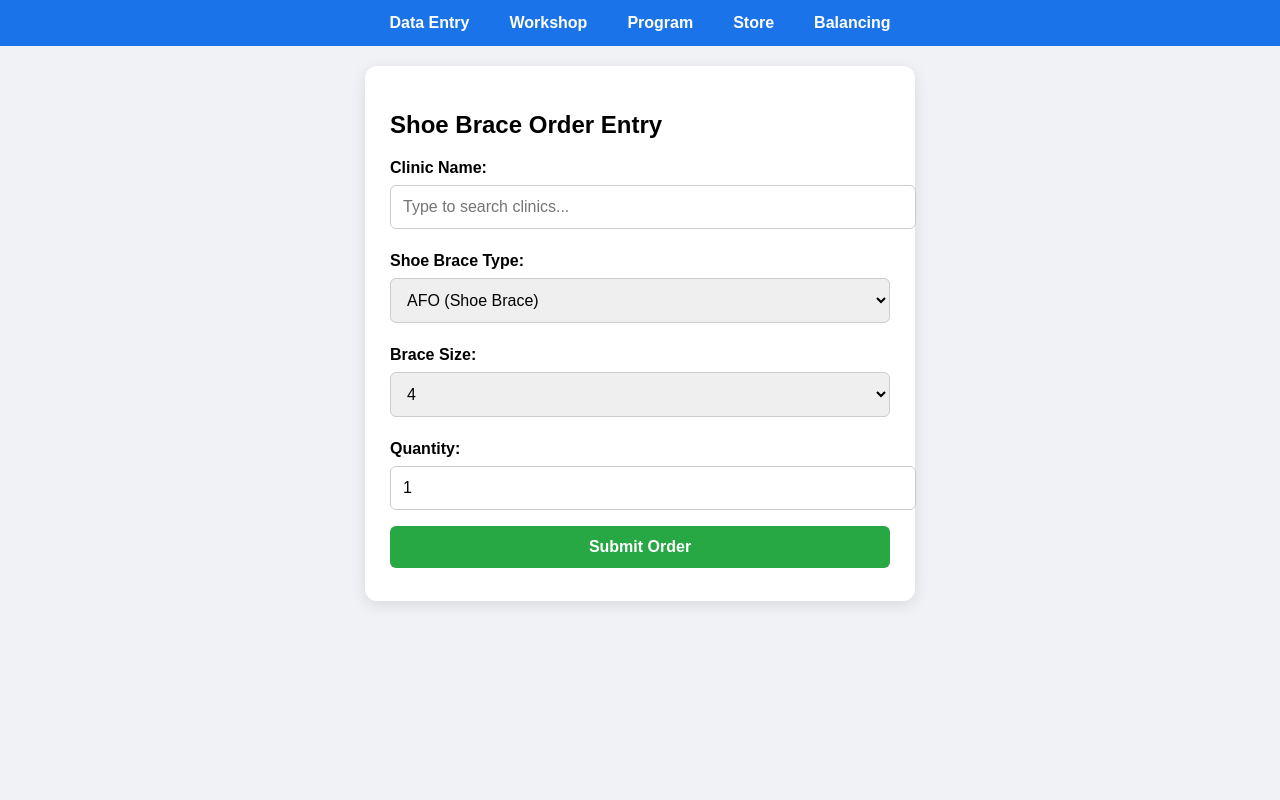
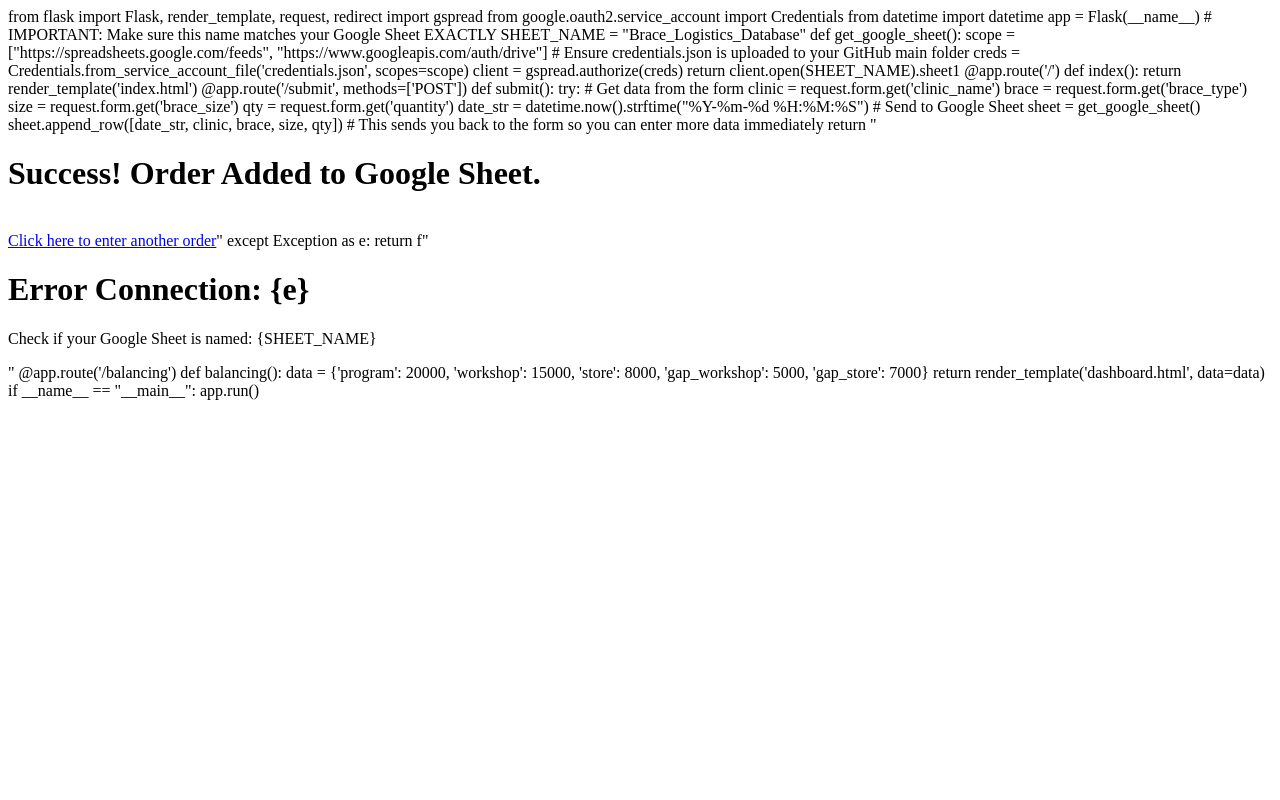
Before and after one commit to logistics-max/brace-flow, a Flask app: page / in a window 1280 px wide. Run offline with Flask 3, Linux system fonts and the light colour scheme.

Commit message:
Update index.html

```diff
--- a/templates/index.html
+++ b/templates/index.html
@@ -1,91 +1,47 @@
-<!DOCTYPE html>
-<html>
-<head>
-    <title>Brace Logistics System</title>
-    <meta name="viewport" content="width=device-width, initial-scale=1">
-    <style>
-        body { font-family: sans-serif; margin: 0; background-color: #f0f2f5; }
-        .navbar { background-color: #1a73e8; overflow: hidden; display: flex; justify-content: center; }
-        .navbar a { color: white; padding: 14px 20px; text-decoration: none; font-weight: bold; }
-        .navbar a:hover { background-color: #0056b3; }
-        .card { background: white; padding: 25px; border-radius: 12px; box-shadow: 0 4px 15px rgba(0,0,0,0.1); max-width: 500px; margin: 20px auto; }
-        label { font-weight: bold; display: block; margin-top: 15px; }
-        input, select, button { width: 100%; padding: 12px; margin: 8px 0; border-radius: 6px; border: 1px solid #ccc; font-size: 16px; }
-        button { background-color: #28a745; color: white; border: none; font-weight: bold; cursor: pointer; }
-    </style>
-</head>
-<body>
-    <div class="navbar">
-        <a href="/">Data Entry</a>
-        <a href="/workshop">Workshop</a>
-        <a href="/program">Program</a>
-        <a href="/store">Store</a>
-        <a href="/balancing">Balancing</a>
-    </div>
+from flask import Flask, render_template, request, redirect
+import gspread
+from google.oauth2.service_account import Credentials
+from datetime import datetime
 
-    <div class="card">
-        <h2>Shoe Brace Order Entry</h2>
-        <form action="/submit" method="POST">
-            <label>Clinic Name:</label>
-            <input list="clinics" name="clinic_name" placeholder="Type to search clinics..." required>
-            <datalist id="clinics">
-                <option value="Abala/Mohammed Akle Memorial Hospital"><option value="Abebech Gobena MCH Hospital">
-                <option value="Adama Referral Hospital"><option value="Adare General Hospital/Busulo">
-                <option value="Addigrat Hospital"><option value="Adola Hospital">
-                <option value="Alert Comprehensive Hospital"><option value="Ambo Hospital">
-                <option value="Arbaminch Physical Rehabilitation Center"><option value="Asossa Hospital">
-                <option value="Assela Referral Hospital+PRC"><option value="Bale Goba Hospital">
-                <option value="Black Lion Hospital"><option value="Bona"><option value="Bonga">
-                <option value="Bule Hora"><option value="Chero Zonal Hospital">
-                <option value="CURE Hospital Addis Ababa"><option value="Debark General Hospital">
-                <option value="Debere Birhane Referral Hospital"><option value="Debre Markos Hospital">
-                <option value="Debre Tabor Hospital"><option value="Deder Hospital">
-                <option value="Dembi Dollo"><option value="Dessie Physical Rehabilitation Center">
-                <option value="Dessie Referral Hospital"><option value="Dilla University Referral Hospital">
-                <option value="Dubti Referral Hospital"><option value="Felege Hiwot Hospital Bahirdar">
-                <option value="Filtu General Hospital"><option value="Finote Selam Hospital">
-                <option value="Gambela Referral Hospital"><option value="Gelemso General Hospital">
-                <option value="Gimbi and Ayra"><option value="Gode Hospital">
-                <option value="Gondar University Hospital"><option value="Grarbet Hospital Butajira">
-                <option value="Halaba Hospital"><option value="Hawassa Referral Hospital">
-                <option value="Hiwot Fana Hospital Harrer"><option value="Injibara Hospital">
-                <option value="Jimma University Hospital"><option value="Jinka Hospital">
-                <option value="Karamara/Jigjiga Referral Hospital + PRC"><option value="Kemise General Hospital">
-                <option value="Konso"><option value="Lemlem Karl Hospital Maichew">
-                <option value="Mekelle Referral Hospital"><option value="Metu Kari Referral Hospital">
-                <option value="Mizan Tepi University Hospital"><option value="Moyale Hospital/Ginir">
-                <option value="Nekemt Referral Hospital"><option value="Nigist Heleni Hospital Hossana">
-                <option value="Sabian General Hospital Dire Dawa"><option value="Sawola General Hospital">
-                <option value="Selale Specialized Hospital"><option value="Shambu">
-                <option value="Shashemene General Hospital"><option value="St. Mary Hospital/Axum">
-                <option value="St. Paul Abet Hospital"><option value="St. Peters Specialized Hospital">
-                <option value="Suhul Hospital"><option value="Tirunesh Beijing General Hospital">
-                <option value="Woldiya Specialized Hospital"><option value="Wolaita Sodo University Hospital">
-                <option value="Wolkite University Hospital"><option value="Wolliso Hospital">
-                <option value="Worabe Specialized Hospital"><option value="Yeka Kotebe Hospital/Zewditu">
-                <option value="Yirgalem Hospital">
-            </datalist>
+app = Flask(__name__)
 
-            <label>Shoe Brace Type:</label>
-            <select name="brace_type">
-                <option value="AFO (Shoe Brace)">AFO (Shoe Brace)</option>
-                <option value="KAFO (Shoe Brace)">KAFO (Shoe Brace)</option>
-            </select>
+# IMPORTANT: Make sure this name matches your Google Sheet EXACTLY
+SHEET_NAME = "Brace_Logistics_Database"
 
-            <label>Brace Size:</label>
-            <select name="brace_size">
-                <option value="4">4</option><option value="5">5</option><option value="6">6</option>
-                <option value="7">7</option><option value="8">8</option><option value="9">9</option>
-                <option value="10">10</option><option value="11">11</option><option value="12">12</option>
-                <option value="13">13</option><option value="14">14</option><option value="15">15</option>
-                <option value="16">16</option>
-            </select>
+def get_google_sheet():
+    scope = ["https://spreadsheets.google.com/feeds", "https://www.googleapis.com/auth/drive"]
+    # Ensure credentials.json is uploaded to your GitHub main folder
+    creds = Credentials.from_service_account_file('credentials.json', scopes=scope)
+    client = gspread.authorize(creds)
+    return client.open(SHEET_NAME).sheet1
 
-            <label>Quantity:</label>
-            <input type="number" name="quantity" value="1" min="1">
+@app.route('/')
+def index():
+    return render_template('index.html')
 
-            <button type="submit">Submit Order</button>
-        </form>
-    </div>
-</body>
-</html>
+@app.route('/submit', methods=['POST'])
+def submit():
+    try:
+        # Get data from the form
+        clinic = request.form.get('clinic_name')
+        brace = request.form.get('brace_type')
+        size = request.form.get('brace_size')
+        qty = request.form.get('quantity')
+        date_str = datetime.now().strftime("%Y-%m-%d %H:%M:%S")
+
+        # Send to Google Sheet
+        sheet = get_google_sheet()
+        sheet.append_row([date_str, clinic, brace, size, qty])
+
+        # This sends you back to the form so you can enter more data immediately
+        return "<h1>Success! Order Added to Google Sheet.</h1><br><a href='/'>Click here to enter another order</a>"
+    except Exception as e:
+        return f"<h1>Error Connection: {e}</h1><p>Check if your Google Sheet is named: {SHEET_NAME}</p>"
+
+@app.route('/balancing')
+def balancing():
+    data = {'program': 20000, 'workshop': 15000, 'store': 8000, 'gap_workshop': 5000, 'gap_store': 7000}
+    return render_template('dashboard.html', data=data)
+
+if __name__ == "__main__":
+    app.run()
```
